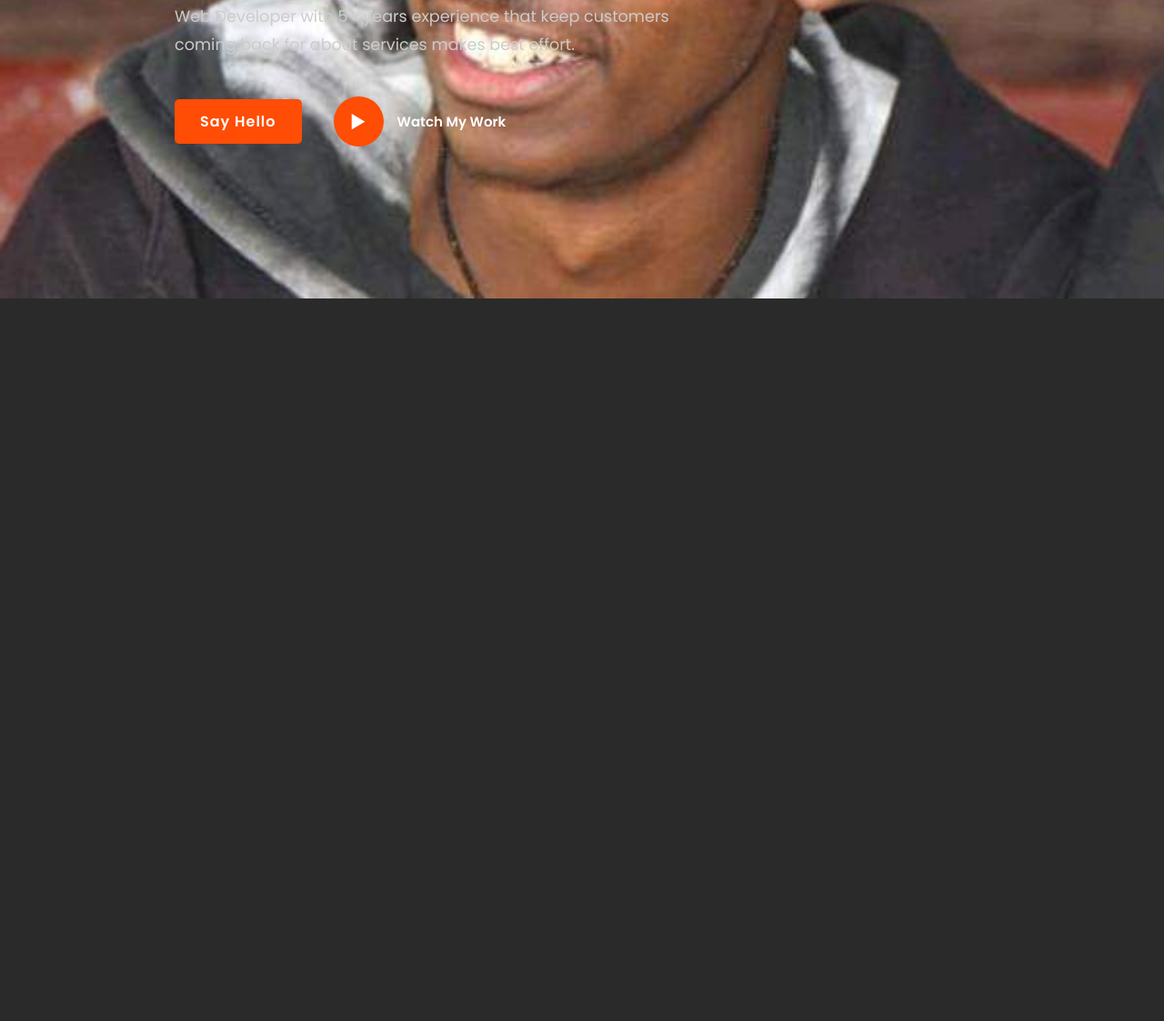
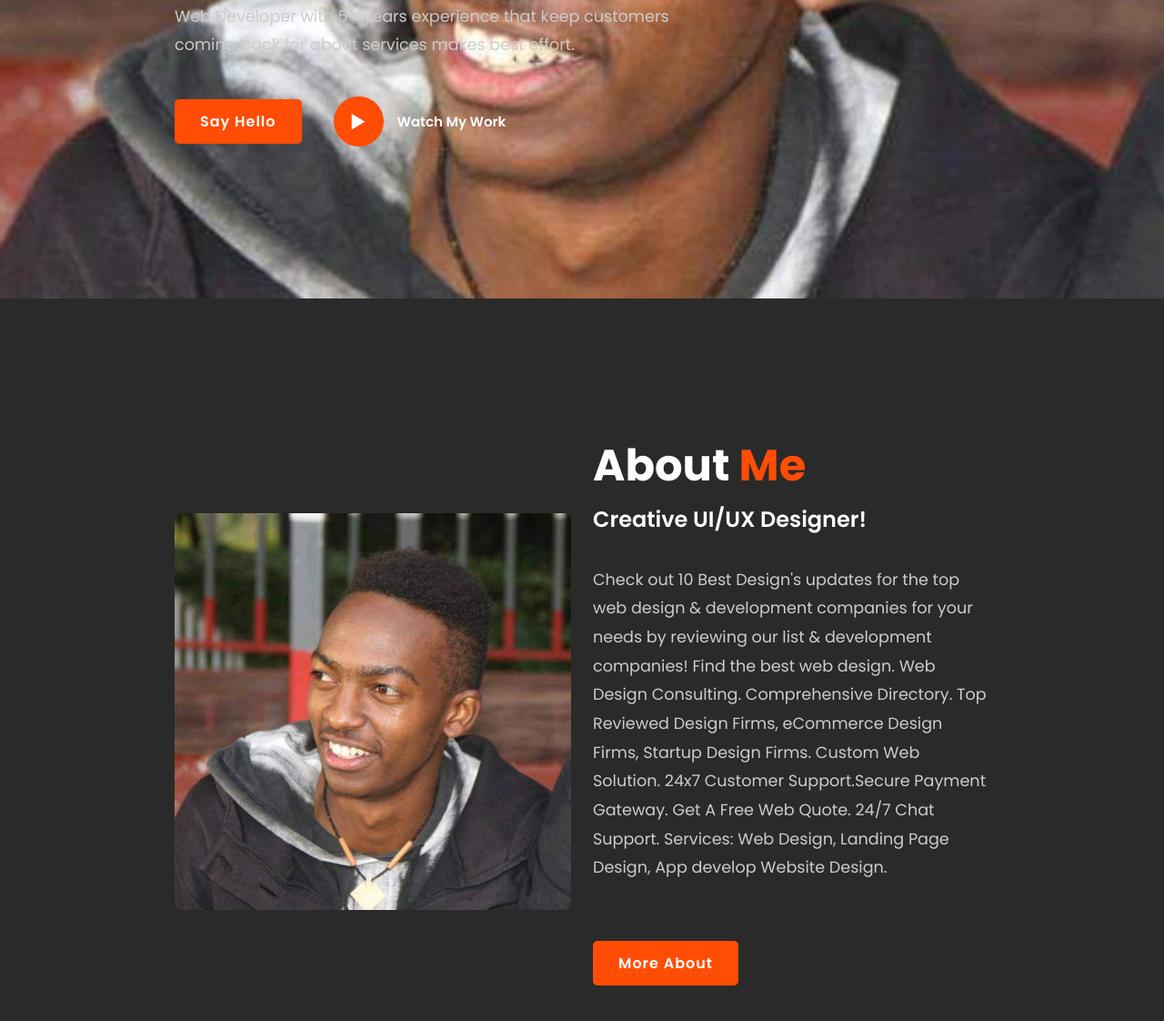
Before and after one commit to Emanukim/my-portfolio-1, a plain HTML site: page index.html in a window 1280 px wide. Shown: the part 472-1594 px from the top of the page at 91% size. Before the commit the page ends 800 px from the top, so only its background shows below. Drawn offline with nearby package versions, Linux system fonts and the light colour scheme.

Commit message:
add about sectionscript to make the navbar in the header static when scrolling

```diff
--- a/css/styles.css
+++ b/css/styles.css
@@ -194,3 +194,44 @@ section {
 .btn2 span i:hover{
     transform: scale(1.1) translateY(5px);
 }
+
+header.sticky {
+    background: var(--bg-color);
+    border-bottom: 1px solid #ffffff1a;
+    padding: 12px 15%;
+}
+
+.about {
+    display: grid;
+    grid-template-columns: repeat(2,1fr);
+    align-items: center;
+    gap:1.5rem;
+}
+
+.about-img img {
+    max-width: 530px;
+    height: auto;
+    width: 100%;
+    border-radius: 8px;
+}
+
+.about-text h2 {
+    font-size: var(--h2-font);
+    line-height: 1;
+}
+
+.about-text h4 {
+    font-size: 24px;
+    font-weight: 600;
+    color: var(--text-color);
+    line-height: 1.7;
+    margin: 15px 0 30px;
+
+}
+
+.about-text p {
+    color: var(--second-color);
+    font-size: var(--p-font);
+    line-height: 1.8;
+    margin-bottom: 4rem;
+}
--- a/index.html
+++ b/index.html
@@ -44,6 +44,27 @@
         </div>
     </section>
 
+    <!--about section design-->
+    <section class="about" id="about">
+        <div class="about-img">
+            <img src="./img/FB_IMG_1644164749419.jpg" alt="image in about">
+        </div>
+        <div class="about-text">
+            <h2>About <span>Me</span></h2>
+            <h4>Creative UI/UX Designer!</h4>
+            <p>Check out 10 Best Design's updates for the top web design &
+                development companies for your needs by reviewing our list & development
+                companies! Find the best web design. Web Design Consulting.
+                Comprehensive Directory. Top Reviewed Design Firms, eCommerce Design Firms,
+                 Startup Design Firms. Custom Web Solution. 24x7 Customer Support.Secure Payment
+                 Gateway. Get A Free Web Quote. 24/7 Chat Support. Services: Web Design, Landing
+                 Page Design, App develop Website Design.
+            </p>
+            <a href="#" class="btn">More About</a>
+        </div>
+    </section>
+
+
 
 
     <!---custom js link-->
--- a/js/script.js
+++ b/js/script.js
@@ -0,0 +1,4 @@
+ const header = document.querySelector("header");
+window.addEventListener ("scroll", function(){
+    header.classList.toggle ("sticky", this.window.scrollY > 100);
+});
```
